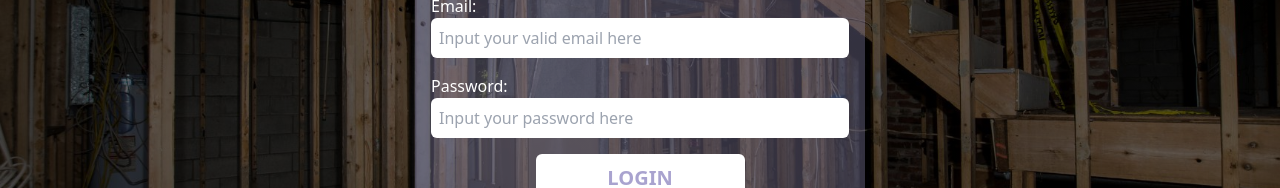
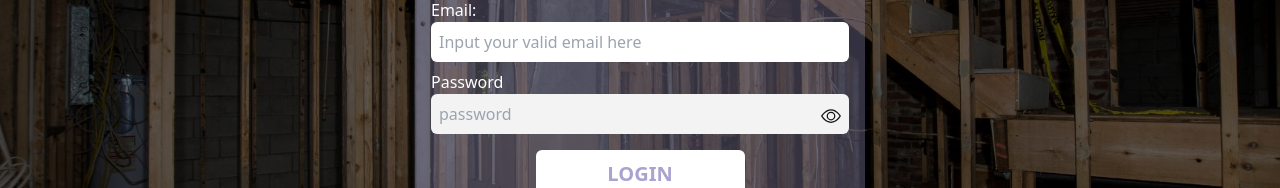
Before and after one commit to mahfuzrahman99/baraqah-properties-limited-llc, a React (Vite) app: page /login in a window 1280 px wide. Shown: the part 338-526 px from the top of the page. Built offline with nearby package versions, Linux system fonts and the light colour scheme; what react-photo-view would draw is missing.

Commit message:
complete

```diff
--- a/src/hooks/useFetchUsers.jsx
+++ b/src/hooks/useFetchUsers.jsx
@@ -8,7 +8,6 @@ const useFetchUsers = () => {
     queryKey: ["users"],
     queryFn: async () => {
       const res = await axiosPublic.get("/api/users");
-      console.log(res.data)
       return res.data;
     },
   });
--- a/src/hooks/useGetUserRole.jsx
+++ b/src/hooks/useGetUserRole.jsx
@@ -4,7 +4,6 @@ import { AuthContext } from "../providers/AuthProvider";
 
 const useGetUserRole = () => {
   const { user } = useContext(AuthContext);
-  console.log(user)
   return user?.role;
 };
 
--- /dev/null
+++ b/src/pages/ErrorPage.jsx
@@ -0,0 +1,26 @@
+
+
+/* eslint-disable react/no-unescaped-entities */
+import { Link } from 'react-router-dom';
+import BGPIC from '../assets/Error_Page.jpg';
+
+const ErrorPage = () => {
+  return (
+    <div className='relative min-h-screen flex items-center justify-center bg-cover bg-opacity-35' style={{ backgroundImage: `url(${BGPIC})` }}>
+      <div className="absolute inset-0 bg-black opacity-80"></div>
+      <div className='text-center space-y-5 z-10 text-transparent bg-clip-text bg-gradient-to-l from-[#526d7c] to-[#a9a3cf]'>
+        <h1 className='text-9xl font-extrabold'>404</h1>
+        <h3 className='text-3xl font-semibold italic'>
+          Sorry, we can't find where you want to go.
+        </h3>
+        <div className='mt-4'>
+          <Link to={`/`} className="hover:text-white px-4 py-2 bg-transparent rounded hover:bg-[#a9a3cf] font-bold ">
+            Go Home
+          </Link>
+        </div>
+      </div>
+    </div>
+  );
+};
+
+export default ErrorPage;
--- a/src/pages/Loging.jsx
+++ b/src/pages/Loging.jsx
@@ -5,12 +5,15 @@ import loginImg from "../assets/login.jpg";
 import { useContext, useState } from "react";
 import { AuthContext } from "../providers/AuthProvider";
 import useAxiosPublic from "../hooks/useAxiosPublic";
+import { BsEye } from "react-icons/bs";
+import { BsEyeSlash } from "react-icons/bs";
 
 const Login = () => {
   const { signInUser } = useContext(AuthContext);
   const navigate = useNavigate();
   const axiosPublic = useAxiosPublic();
   const [isLoading, setIsLoading] = useState(false);
+  const [show, setShow] = useState(true);
 
   const handleSubmit = async (e) => {
     e.preventDefault();
@@ -71,11 +74,31 @@ const Login = () => {
             <input
               type="email"
               name="email"
-              className="p-2 rounded-md bg-white text-black"
+              className="p-2 rounded-md bg-white outline-none text-black"
               placeholder="Input your valid email here"
             />
           </div>
-          <div className="flex flex-col mt-2 col-span-2">
+          <div className="form-control relative col-span-2">
+            <div>
+              <label className="text-white">Password</label>
+              <input
+                type={!show ? "text" : "password"}
+                name="password"
+                placeholder="password"
+                className="p-2 outline-none rounded-md bg-[#F3F3F3] w-full"
+                required
+              />
+            </div>
+            <div className="absolute top-9 right-2">
+              <span
+                className="text-xl font-extrabold"
+                onClick={() => setShow(!show)}
+              >
+                {show ? <BsEye></BsEye> : <BsEyeSlash></BsEyeSlash>}
+              </span>
+            </div>
+          </div>
+          {/* <div className="flex flex-col mt-2 col-span-2">
             <label htmlFor="password" className="text-white">
               Password:
             </label>
@@ -85,7 +108,7 @@ const Login = () => {
               className="p-2 rounded-md bg-white text-black"
               placeholder="Input your password here"
             />
-          </div>
+          </div> */}
           <div className="flex justify-center w-2/4 mx-auto mt-2 col-span-2">
             <button
               disabled={isLoading}
--- a/src/pages/dashboard/AllDemos.jsx
+++ b/src/pages/dashboard/AllDemos.jsx
@@ -15,7 +15,7 @@ const AllDemos = () => {
 
   if (isLoading) {
     content = (
-      <div className="md:flex gap-4 max-w-5xl mx-auto h-[60vh]">
+      <div className="md:flex gap-4 max-w-5xl mx-auto h-[65vh] md:h-[55vh]">
         <div className="flex flex-col md:space-y-12 space-y-4 flex-1">
           <div className="skeleton h-10 w-48"></div>
           <div className="skeleton h-10 w-full"></div>
--- a/src/pages/home/OurWorks.jsx
+++ b/src/pages/home/OurWorks.jsx
@@ -19,14 +19,14 @@ const OurWorks = () => {
 
   if (isLoading) {
     content = (
-      <div className="md:flex gap-4 max-w-5xl mx-auto h-[60vh]">
-        <div className="skeleton h-full w-full flex-1"></div>
-        <div className="flex flex-col md:space-y-12 space-y-4 flex-1">
-          <div className="skeleton h-10 w-28"></div>
-          <div className="skeleton h-10 w-full"></div>
-          <div className="skeleton h-10 w-full"></div>
-          <div className="skeleton h-10 w-full"></div>
-          <div className="skeleton h-10 w-full"></div>
+      <div className="md:flex gap-4 max-w-5xl mx-auto h-[65vh] md:h-[55vh]">
+        <div className="skeleton h-[30vh] md:h-full w-full flex-1 mt-3 md:mt-0"></div>
+        <div className="flex flex-col md:space-y-12 space-y-4 flex-1 mt-3 md:mt-0">
+          <div className="skeleton h-3 md:h-10 w-16 md:w-28"></div>
+          <div className="skeleton h-3 md:h-10 md:w-full"></div>
+          <div className="skeleton h-3 md:h-10 md:w-full"></div>
+          <div className="skeleton h-3 md:h-10 md:w-full"></div>
+          <div className="skeleton h-3 md:h-10 md:w-full"></div>
         </div>
       </div>
     );
--- a/src/routers/Router.jsx
+++ b/src/routers/Router.jsx
@@ -8,11 +8,13 @@ import Login from "../pages/Loging";
 import AllDemos from "../pages/dashboard/AllDemos";
 import AllUsers from "../pages/dashboard/AllUsers";
 import OwnerDashboard from "../pages/dashboard/OwnerDashboard";
+import ErrorPage from "../pages/ErrorPage";
 
 const router = createBrowserRouter([
   {
     path: "/",
     element: <MainLayout />,
+    errorElement: <ErrorPage/>,
     children: [
       {
         path: "/",
```
Also changed, not shown: src/assets/Error_Page.jpg (added).
